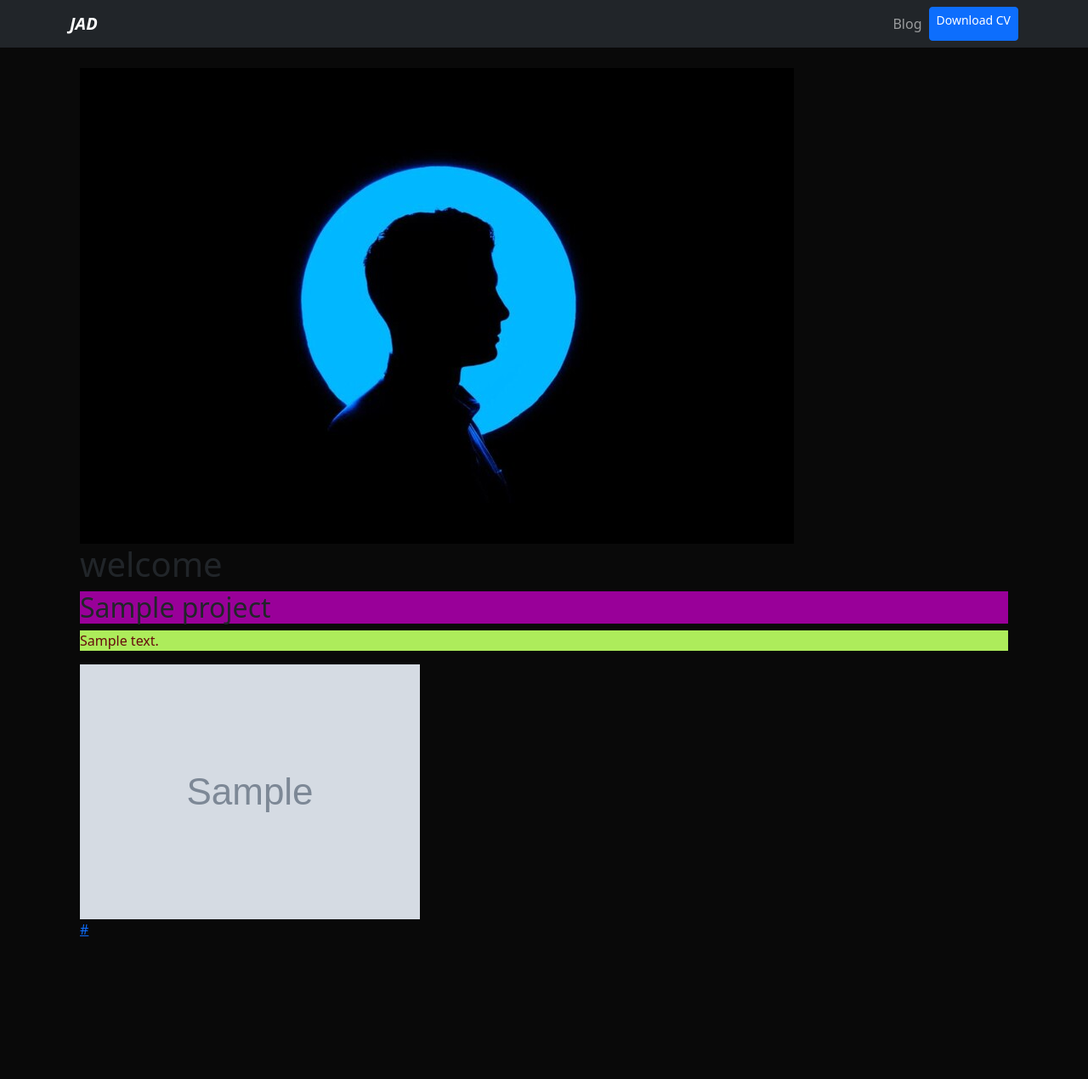
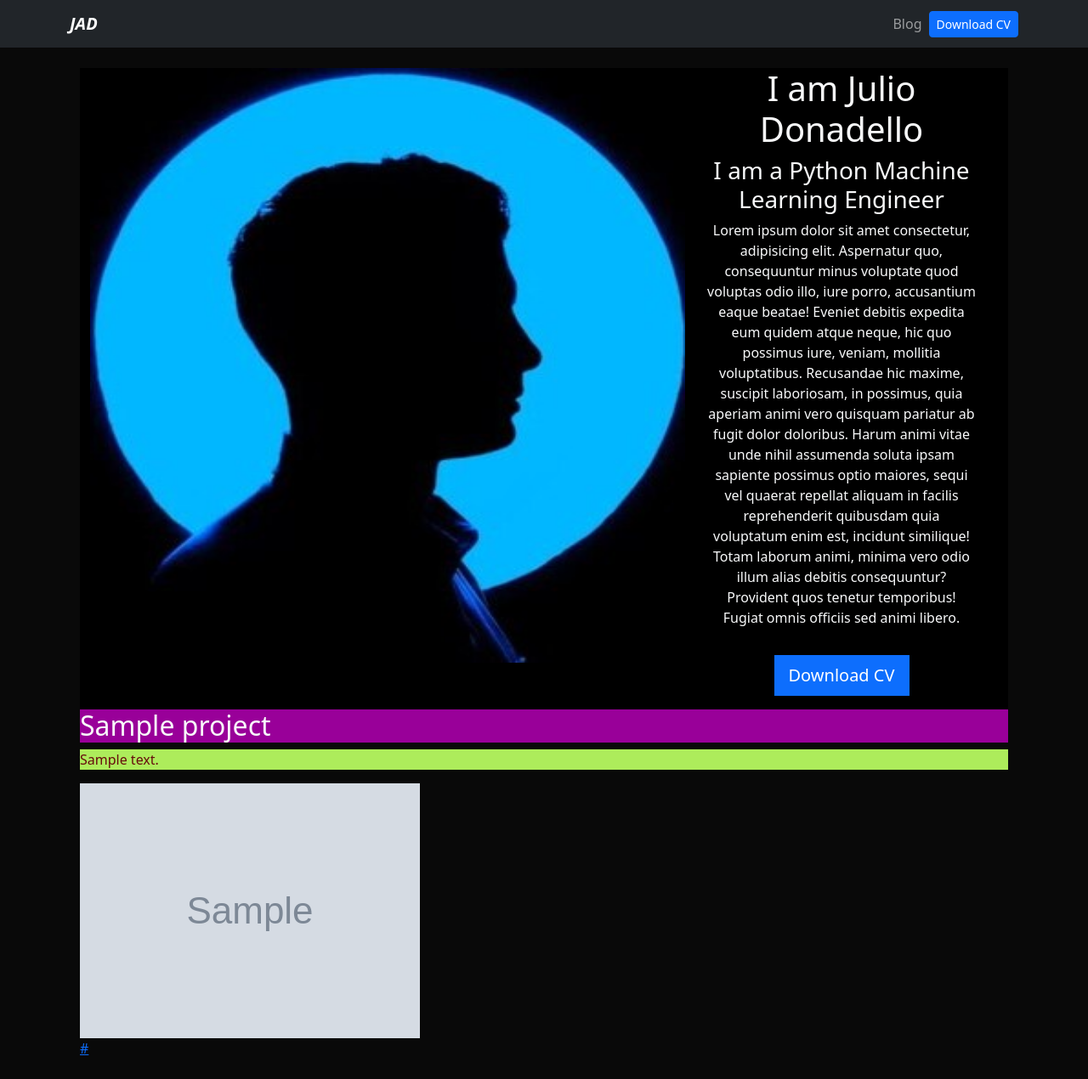
Before and after one commit to Juliodonadello/Juliodonadello.github.io, a Django app: template portfolio/templates/home.html in a window 1280 px wide. Shown: the whole page at 85% size. Before the commit the page ends 1102 px from the top, so only its background shows below. Run offline with Django 4.2, Linux system fonts and the light colour scheme; the template is opened without the code that fills it: most values are stand-ins (such as "Sample title", 1, 10 or a date in 2020); grey boxes marked "Sample" are stand-in pictures.

Commit message:
nueva imagen

```diff
--- a/portfolio/static/main.css
+++ b/portfolio/static/main.css
@@ -1,3 +1,12 @@
 body{
     background: #090909;
 }
+
+.bg-black{
+    background: #000;
+}
+
+img.mediana{
+    width: 700px;
+    height: 700px;
+  }
--- a/portfolio/templates/home.html
+++ b/portfolio/templates/home.html
@@ -2,8 +2,29 @@
 
 {% block content %}
     {% load static %}
-    <img src="{% static 'portfolio/webpage.jpeg' %}" alt="">
-    <h1>welcome</h1>
+
+    <div class="container text-center bg-black my-auto">
+        <header class="row bg-black">
+            <div class="row">
+                <div class="col">
+                  <img class="mediana" src="{% static 'portfolio/webpage.jpeg' %}" alt="">
+                </div>
+
+                <div class="col">
+                  <h1>I am Julio Donadello</h1>
+                  <h3>I am a Python Machine Learning Engineer</h3>
+                  <p>Lorem ipsum dolor sit amet consectetur, adipisicing elit. Aspernatur quo, consequuntur minus voluptate quod voluptas odio illo, iure porro, accusantium eaque beatae! Eveniet debitis expedita eum quidem atque neque, hic quo possimus iure, veniam, mollitia voluptatibus. Recusandae hic maxime, suscipit laboriosam, in possimus, quia aperiam animi vero quisquam pariatur ab fugit dolor doloribus. Harum animi vitae unde nihil assumenda soluta ipsam sapiente possimus optio maiores, sequi vel quaerat repellat aliquam in facilis reprehenderit quibusdam quia voluptatum enim est, incidunt similique! Totam laborum animi, minima vero odio illum alias debitis consequuntur? Provident quos tenetur temporibus! Fugiat omnis officiis sed animi libero.</p>
+                  <a href="{% static 'portfolio/cvJulioDonadello.pdf' %}" class="btn btn-primary btn-lg rounded-0 my-3">Download CV</a>
+                </div>
+
+            </div>
+        </header>
+
+      </div>
+
+
+
+
 
     {% for project in projects  %}
 
--- a/portfolio/templates/layout.html
+++ b/portfolio/templates/layout.html
@@ -10,7 +10,7 @@
     <link href="https://cdn.jsdelivr.net/npm/bootstrap@5.2.2/dist/css/bootstrap.min.css" rel="stylesheet" integrity="sha384-Zenh87qX5JnK2Jl0vWa8Ck2rdkQ2Bzep5IDxbcnCeuOxjzrPF/et3URy9Bv1WTRi" crossorigin="anonymous">
     <link rel="stylesheet" href="{% static 'main.css' %}">
 </head>
-<body>
+<body class="text-light">
     {% include 'partials/_navbar.html' %}
 
     <div class="container p-4">
--- a/portfolio/templates/partials/_navbar.html
+++ b/portfolio/templates/partials/_navbar.html
@@ -1,3 +1,4 @@
+{% load static %}
 <nav class="navbar navbar-expand-lg navbar-dark bg-dark">
     <div class="container">
       <a class="navbar-brand fw-bold fst-italic" href="/">JAD</a>
@@ -9,10 +10,10 @@
           <li class="nav-item">
             <a class="nav-link" href="{% url 'blog:posts' %}">Blog</a>
           </li>
-          <li class="nav-item d-flex align-item-center">
-            <a class="btn btn-primary btn-sm" href="/">Download CV</a>
+          <li class="nav-item d-flex align-items-center">
+            <a class="btn btn-primary btn-sm" href="{% static 'portfolio/cvJulioDonadello.pdf' %}" target="_blank">Download CV</a>
           </li>
         </ul>
       </div>
     </div>
-  </nav>
+</nav>
```
Also changed, not shown: portfolio/static/portfolio/webpage.jpeg.
